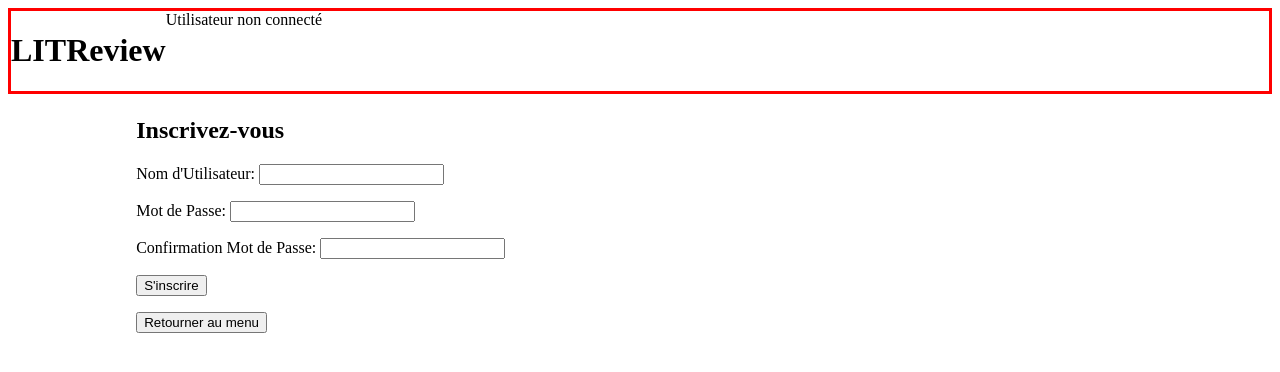
After one commit to FuzzyParrabellum/OPENCP9, a Django app: page /inscription/ in a window 1280 px wide. The commit adds this page. Shown: the top 372 px of the page. Run offline with Django 4.2, Linux system fonts and the light colour scheme.

Commit message:
peut maintenant créer un compte, la view Inscription reste à améliorer

```diff
--- a/LITReview/Base/static/css/style.css
+++ b/LITReview/Base/static/css/style.css
@@ -1,7 +1,6 @@
 header {
-    border:3px solid white;
+    border:3px solid red;
     display:flex;
-    justify-content: center;
 }
 section {
     border: 3px solid white;
@@ -18,3 +17,17 @@ section {
     justify-content: end;
     border: 3px solid blue;
 }
+
+#header-banner {
+    display: inline-flex;
+    justify-content: center;
+}
+
+#main-title {
+    display: inline-flex;
+    justify-content: right;
+}
+
+.menu {
+    display: inline-flex;
+}
--- a/LITReview/LITReview/templates/Base.html
+++ b/LITReview/LITReview/templates/Base.html
@@ -8,13 +8,14 @@
     <link rel='stylesheet' type='text/css' media='screen' href="{% static 'css/style.css'%}">
 </head>
 <header>
-    <h1>LITReview</h1>
+    <h1 id="main-title">LITReview</h1>
+    <div id="header-banner">
         {% if request.user.is_authenticated %}
             <ul class="menu">
                 <li {% if section == "HomePage" %}class="selected"{% endif %}>
                     <a href="{% url "HomePage" %}">Page D'acceuil</a>
                 </li>
-            <!-- <li {% if section == "Feed" %}class="selected"{% endif %}>
+                <li {% if section == "Feed" %}class="selected"{% endif %}>
                     <a href="#">Flux</a>
                 </li>
                 <li {% if section == "Posts" %}class="selected"{% endif %}>
@@ -22,7 +23,7 @@
                 </li>
                 <li {% if section == "Subscriptions" %}class="selected"{% endif %}>
                     <a href="#">Abonnements</a>
-            </li> -->
+                </li>
             </ul>
             {% else %}
                 <a>Utilisateur non connecté</a>
@@ -33,6 +34,7 @@
                 <a href="{% url "logout" %}">Se Déconnecter</a>
             {% endif %}
         </span>
+    </div>
 </header>
 <body>
     {% block content %}
--- /dev/null
+++ b/LITReview/LITReview/templates/account/Inscription.html
@@ -0,0 +1,23 @@
+{% extends "Base.html" %}
+
+{% block content %}
+
+   <section>
+       <div>
+           <h1>Inscrivez-vous</h1>
+           <div>
+               <form method="post">
+                    {{ user_form.as_p }}
+                    {% csrf_token %}
+                    <p><input type="submit" value="S'inscrire"></p>
+               </form>
+                <!-- <button>Nom d'utilisateur</button>
+                <button>Mot de passe</button>
+                <button>Confirmer mot de passe</button> -->
+            </div>
+            <a href="{% url "LoginOrInscription" %}"><button>Retourner au menu</button></a>
+            <!-- <button>S'inscrire</button> -->
+        </div>
+   </section>
+
+{% endblock %}
--- a/LITReview/LITReview/templates/account/LoginOrInscription.html
+++ b/LITReview/LITReview/templates/account/LoginOrInscription.html
@@ -5,7 +5,7 @@
     <section id="BlockConnexion">
         <div>
             <h1>Inscrivez-vous maintenant</h1>
-            <button>S'inscrire</button>
+            <a href="{% url "Inscription" %}"><button>S'inscrire</button></a>
         </div>
     </section>
     <section id="BlockInscription">
--- a/LITReview/LITReview/urls.py
+++ b/LITReview/LITReview/urls.py
@@ -23,6 +23,7 @@ urlpatterns = [path('accounts/', include(('django.contrib.auth.urls', 'auth'), n
     path('accounts/HomePage/', b_views.HomePage, name="HomePage"),
     path('admin/', admin.site.urls),
     path('', l_views.LoginOrInscription, name='LoginOrInscription'),
+    path('inscription/', l_views.Inscription, name='Inscription'),
     path('logout', l_views.logout_request, name='logout', )
 
 ]
--- a/LITReview/LoginLogout/forms.py
+++ b/LITReview/LoginLogout/forms.py
@@ -1,5 +1,24 @@
 from django import forms
+from django.contrib.auth.models import User
 
 class LoginForm(forms.Form):
-    username = forms.CharField()
-    password = forms.CharField(widget=forms.PasswordInput)
+    username = forms.CharField(label="Nom d'Utilisateur")
+    password = forms.CharField(label="Mot de Passe", widget=forms.PasswordInput)
+
+class InscriptionForm(forms.ModelForm):
+    username = forms.CharField(label="Nom d'Utilisateur")
+    password1 = forms.CharField(label="Mot de Passe",
+                                widget=forms.PasswordInput)
+    password2 = forms.CharField(label="Confirmation Mot de Passe",
+                                widget=forms.PasswordInput)
+
+    class Meta:
+        model = User
+        fields = ('username',)
+
+
+    def clean_password2(self):
+        cd = self.cleaned_data
+        if cd['password1'] != cd['password2']:
+            raise forms.ValidationError('Les Mots de Passe ne sont pas identiques.')
+        return cd['password2']
--- a/LITReview/LoginLogout/views.py
+++ b/LITReview/LoginLogout/views.py
@@ -1,7 +1,7 @@
 from django.shortcuts import render
 from django.http import HttpResponse, HttpResponseRedirect
 from django.contrib.auth import authenticate, login, logout
-from .forms import LoginForm
+from .forms import LoginForm, InscriptionForm
 # Create your views here.
 
 def LoginOrInscription(request):
@@ -23,6 +23,29 @@ def LoginOrInscription(request):
         form = LoginForm()
     return render(request, 'account/LoginOrInscription.html', {'form': form, 'section': 'LoginOrInscription'})
 
+def Inscription(request):
+    if request.method == 'POST':
+        user_form = InscriptionForm(request.POST)
+        if user_form.is_valid():
+            # Création d'un nouvel utilisateur sans le sauvegarder
+            new_user = user_form.save(commit=False)
+            # Mot de passe confirmé utilisateur
+            new_user.set_password(
+                user_form.cleaned_data['password1'])
+            # On sauvegarde maintenant le nouvel utilisateur
+            new_user.save()
+            form = LoginForm()
+            # login et logout en-dessous A AMELIORER, N'EST PAS OPTIMAL, mais permet d'éviter bug
+            login(request, new_user)
+            logout(request)
+            return render(request, 'account/LoginOrInscription.html', {'form': form, 'section': 'LoginOrInscription'})
+    else:
+        user_form = InscriptionForm()
+    return render(request,
+                            'account/Inscription.html',
+                            {'user_form': user_form, 'section': 'Inscription'})
+
+
 def logout_request(request):
     logout(request)
     return HttpResponseRedirect('.')
```
Also changed, not shown: LITReview/LITReview/templates/Inscription.html (deleted, +0 -18 lines), models+(1).py (added, +29 -0 lines), requirements.txt (added, +123 -0 lines), LITReview/LITReview/templates/account/Logout.html (deleted), LITReview/db.sqlite3. Lines whose indentation alone changed are shown as unchanged.
